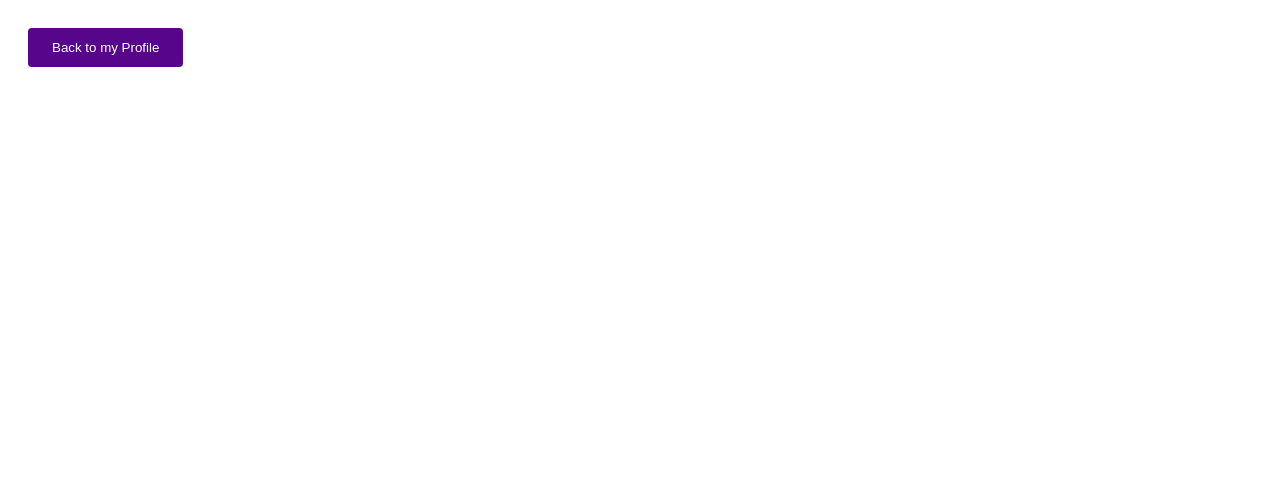
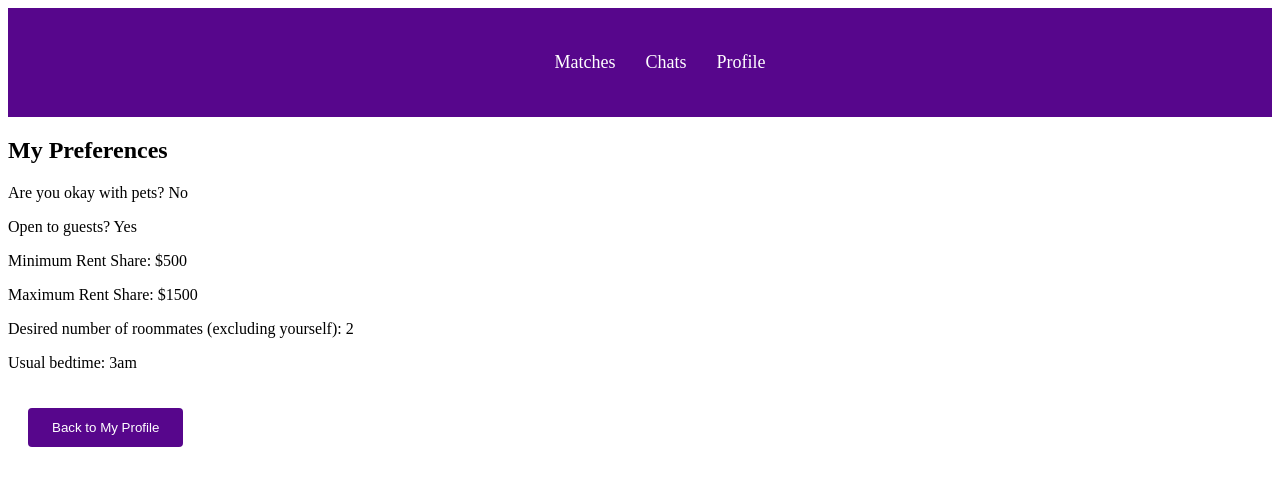
Before and after one commit to yujin-hong-123/roommate-finder, a React (Create React App) app in the folder front-end/: page /mypreferences in a window 1280 px wide. Shown: the top 486 px of the page. Built offline with nearby package versions, Linux system fonts and the light colour scheme.

Commit message:
updated mypreferences page

```diff
--- a/front-end/src/MyPreferences.js
+++ b/front-end/src/MyPreferences.js
@@ -5,6 +5,16 @@ import Header from "./Header";
 
 function MyPreferences() {
     const navigate = useNavigate();
+
+    // IMPORTANT: THIS IS JUST A PLACEHOLDER FOR STUFF WE WILL HANDLE IN BACKEND
+    const [preferences] = useState({
+        petsPreference: 'No',
+        guestPreference: 'Yes',
+        minRent: 500,
+        maxRent: 1500,
+        desiredRoommates: 2,
+        bedtime: '3am',
+    });
 
 
     const handleSubmit = () => {
@@ -14,11 +24,20 @@ function MyPreferences() {
 
 
     return (
+        <div>
+            <Header />
+            <h2>My Preferences</h2>
 
+            {/* Displaying preferences */}
+            <p>Are you okay with pets? {preferences.petsPreference}</p>
+            <p>Open to guests? {preferences.guestPreference}</p>
+            <p>Minimum Rent Share: ${preferences.minRent}</p>
+            <p>Maximum Rent Share: ${preferences.maxRent}</p>
+            <p>Desired number of roommates (excluding yourself): {preferences.desiredRoommates}</p>
+            <p>Usual bedtime: {preferences.bedtime}</p>
 
-
-
-        <button onClick={handleSubmit}>Back to my Profile</button>
+            <button onClick={handleSubmit}>Back to My Profile</button>
+        </div>
 
     );
 }
```
